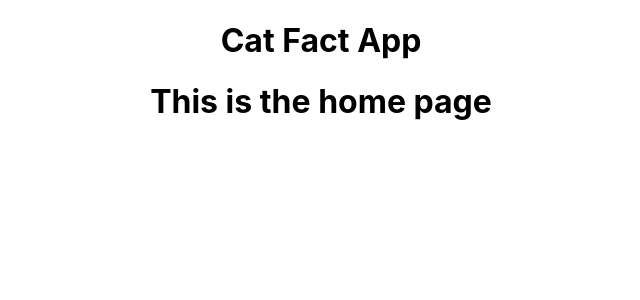
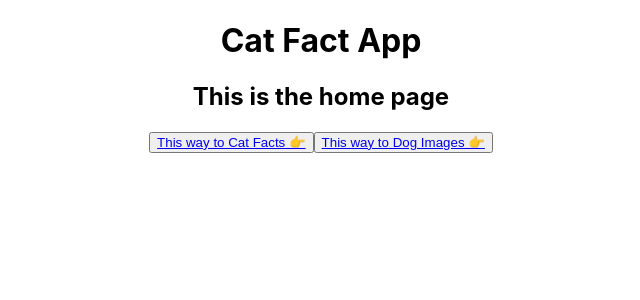
Before and after one commit to timcastillogill/React-Playground, a React (Create React App) app: page /home in a window 1280 px wide. Shown: the top 300 px of the page, without its empty margins (319-959 px from the left). Built offline with nearby package versions, Linux system fonts and the light colour scheme; no server answers.

Commit message:
Added buttons and dom links to components

```diff
--- a/src/pages/HomePage.tsx
+++ b/src/pages/HomePage.tsx
@@ -1,8 +1,19 @@
 import React from "react";
 import { Link } from "react-router-dom";
+import { routerPaths } from "../routes/paths";
 
 const HomePage = () => {
-  return <h1>This is the home page</h1>;
+  return (
+    <section>
+      <h2>This is the home page</h2>
+      <button>
+        <Link to={routerPaths.catFact}>This way to Cat Facts 👉</Link>
+      </button>
+      <button>
+        <Link to={routerPaths.dogImage}>This way to Dog Images 👉</Link>
+      </button>
+    </section>
+  );
 };
 
 export default HomePage;
```
